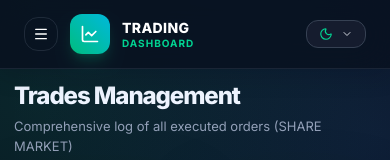
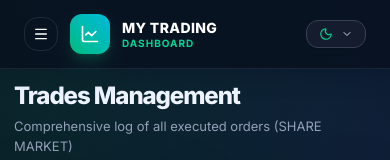
Before and after one commit to ak-prasad/trading-dashboard, a Next.js app: page /trades in a window 390 px wide. Shown: the top 160 px of the page. Built offline with nearby package versions, Linux system fonts and the light colour scheme; no server answers.

Commit message:
fix: clean css and mobile expand layout for broker trading days card

```diff
--- a/components/Header.tsx
+++ b/components/Header.tsx
@@ -46,7 +46,7 @@ export default function Header({ isDark, mobileMenuOpen, setMobileMenuOpen }: He
             <LineChart className="w-5 h-5" />
           </div>
           <div>
-            <h1 className="font-extrabold text-sm tracking-wide leading-tight">TRADING</h1>
+            <h1 className="font-extrabold text-sm tracking-wide leading-tight">MY TRADING</h1>
             <p className="text-[10px] text-emerald-400 font-bold tracking-widest leading-tight">DASHBOARD</p>
           </div>
         </div>
```
